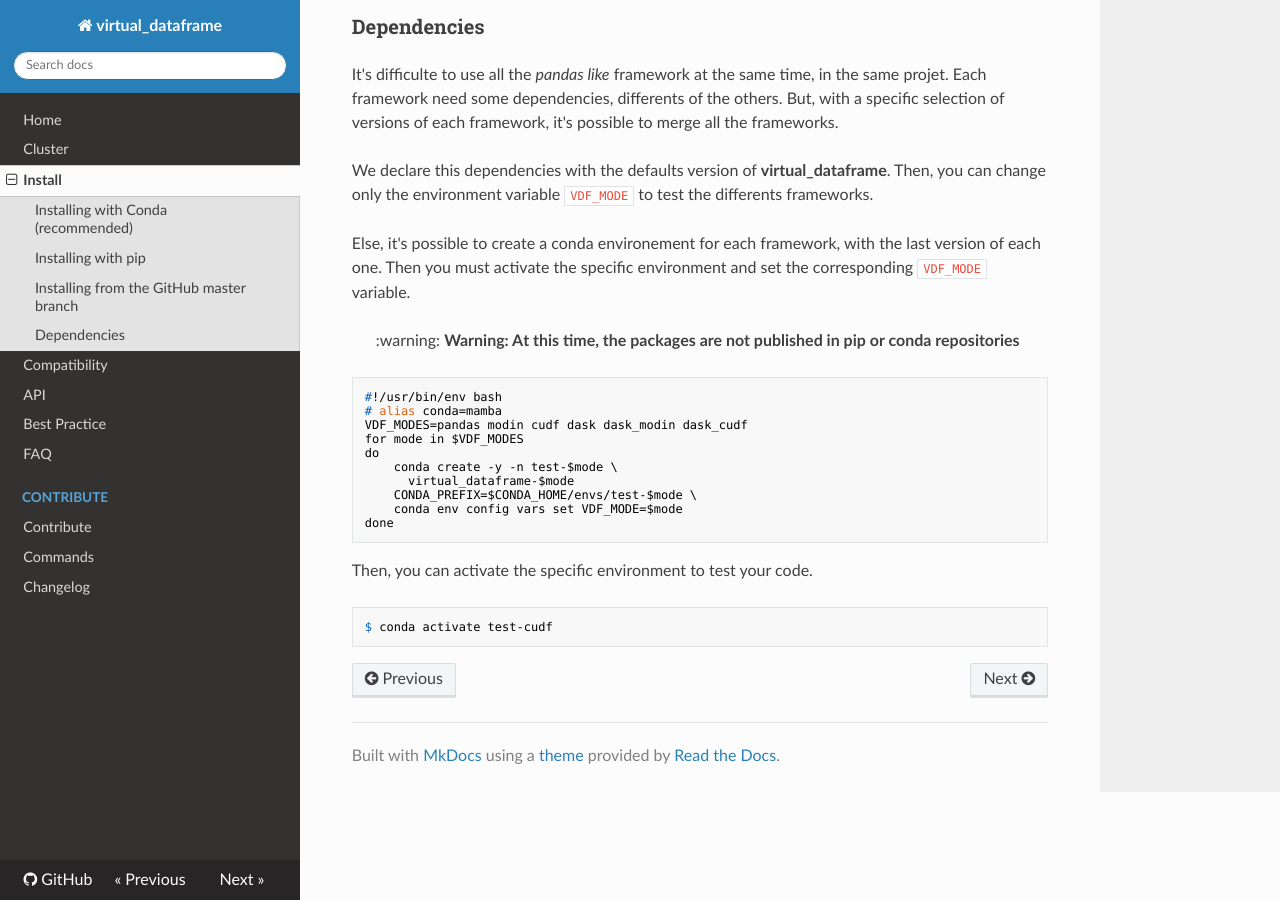
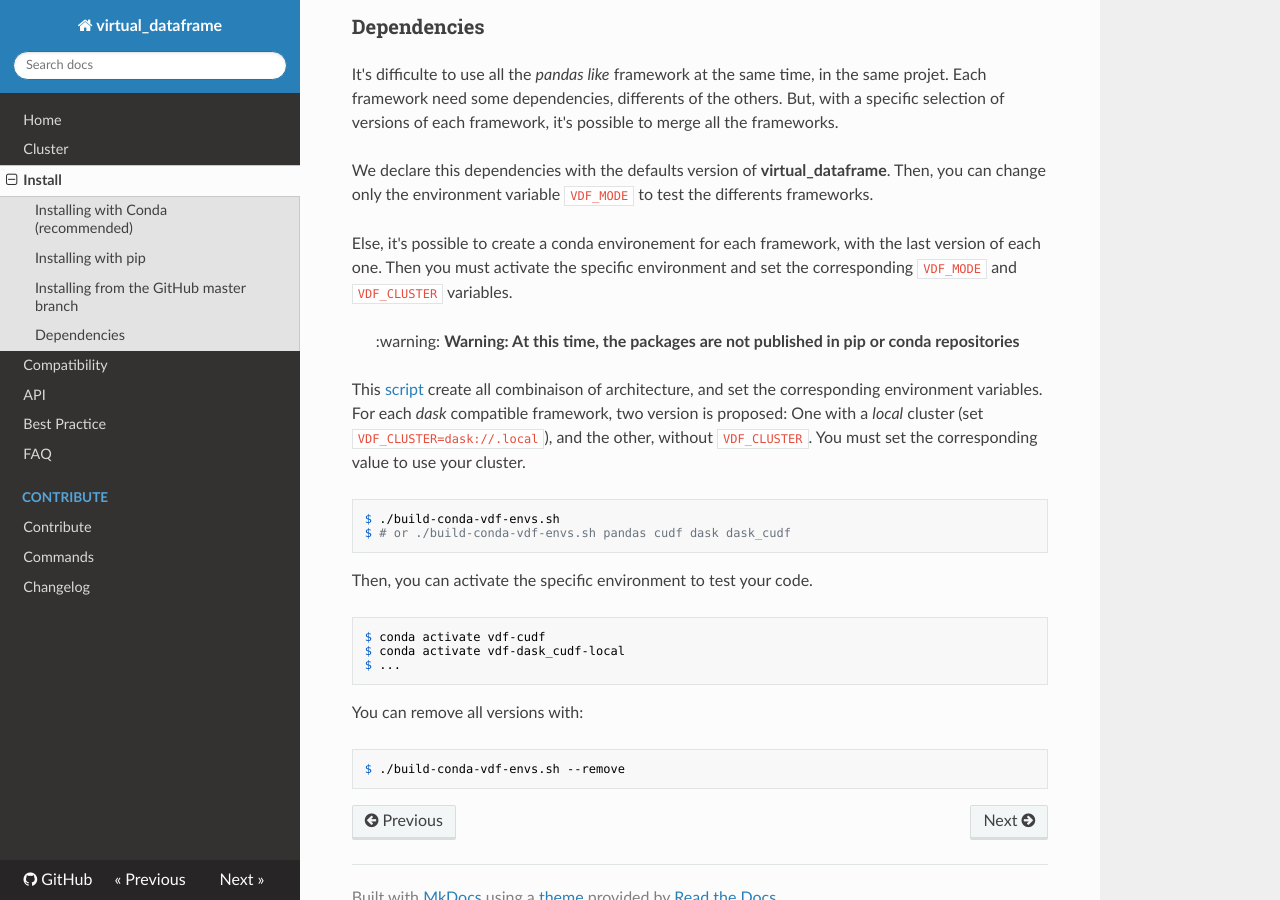
Before and after one commit to pprados/virtual-dataframe, an MkDocs documentation site: the page built from docs/install.md, in a window 1280 px wide and 900 px high, scrolled down 1447 px. Built offline with MkDocs 1.6.1, drawn with Linux system fonts in a browser that asks for light colours; nearby versions of some CDN libraries; some of the changed text lies outside the part shown.

Commit message:
- Add build-conda-vdf-env.sh

````diff
--- a/docs/install.md
+++ b/docs/install.md
@@ -8,7 +8,7 @@ $ conda install -q -y \
 ```
 or, for only one mode:
 ```shell
-$ VDF_MODE=...
+$ VDF_MODE=...  # pandas, modin, cudf, dask, dask_modin or dask_cudf
 $ conda install -q -y \
 	-c rapidsai -c nvidia -c conda-forge \
 	virtual_dataframe-$VDF_MODE
@@ -63,23 +63,29 @@ We declare this dependencies with the defaults version of **virtual_dataframe**.
 the environment variable `VDF_MODE` to test the differents frameworks.
 
 Else, it's possible to create a conda environement for each framework, with the last version of each one.
-Then you must activate the specific environment and set the corresponding `VDF_MODE` variable.
+Then you must activate the specific environment and set the corresponding `VDF_MODE` and
+`VDF_CLUSTER` variables.
 
 > :warning: **Warning: At this time, the packages are not published in pip or conda repositories**
 
+This [script](https://github.com/pprados/virtual_dataframe/blob/master/build-conda-vdf-envs.sh)
+create all combinaison of architecture, and set the corresponding environment variables.
+For each *dask* compatible framework, two version is proposed:
+One with a *local* cluster (set `VDF_CLUSTER=dask://.local`), and the other, without `VDF_CLUSTER`. You must
+set the corresponding value to use your cluster.
+
 ```shell
-#!/usr/bin/env bash
-# alias conda=mamba
-VDF_MODES=pandas modin cudf dask dask_modin dask_cudf
-for mode in $VDF_MODES
-do
-    conda create -y -n test-$mode \
-      virtual_dataframe-$mode
-    CONDA_PREFIX=$CONDA_HOME/envs/test-$mode \
-    conda env config vars set VDF_MODE=$mode
-done
+$ ./build-conda-vdf-envs.sh
+$ # or ./build-conda-vdf-envs.sh pandas cudf dask dask_cudf
 ```
 Then, you can activate the specific environment to test your code.
 ```shell
-$ conda activate test-cudf
+$ conda activate vdf-cudf
+$ conda activate vdf-dask_cudf-local
+$ ...
 ```
+
+You can remove all versions with:
+```shell
+$ ./build-conda-vdf-envs.sh --remove
+```
````
Also changed, not shown: docs/best_practices.md (+12 -14 lines), 3 other files.
